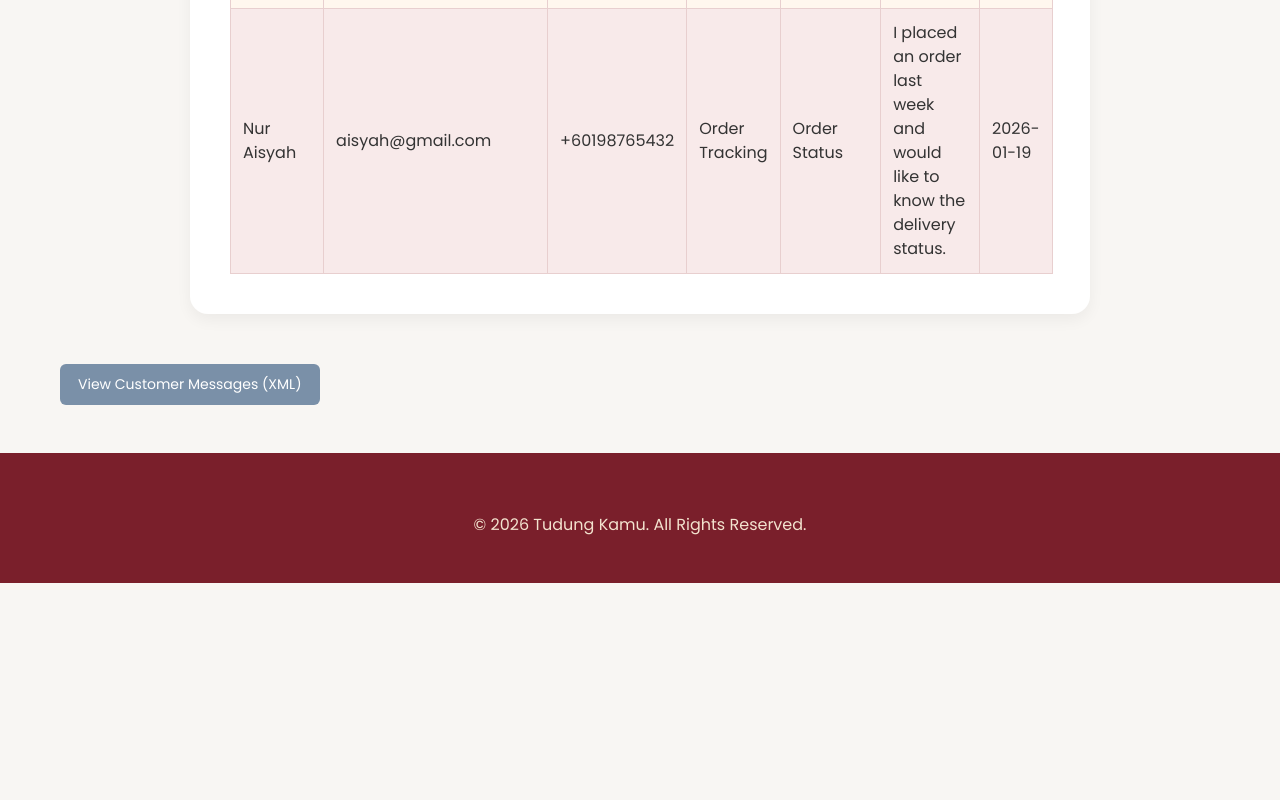
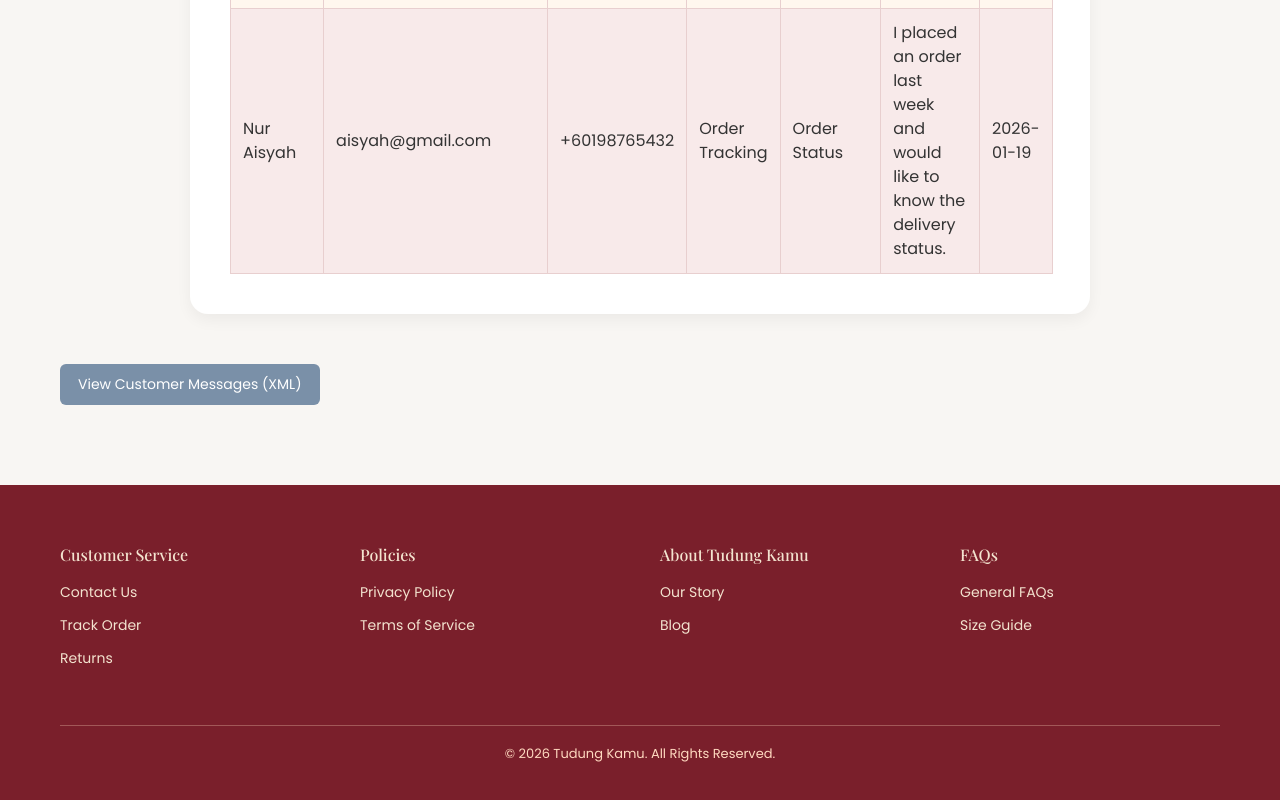
Before and after one commit to SHARIFAHSHADIAH/tudungkamu, a plain HTML site: page contact.html in a window 1280 px wide. Shown: the part 1817-2617 px from the top of the page. Before the commit the page ends 2416 px from the top, so only its background shows below. Drawn offline with nearby package versions, Linux system fonts and the light colour scheme.

Commit message:
update html file

```diff
--- a/contact.html
+++ b/contact.html
@@ -181,9 +181,45 @@
 
 </div>
 
-<footer class="text-center mt-5 mb-3">
-    <p>&copy; 2026 Tudung Kamu. All Rights Reserved.</p>
+<footer>
+    <div class="container footer-container">
+        <div class="footer-top">
+            <div class="footer-col">
+                <h5>Customer Service</h5>
+                <ul>
+                    <li><a href="contact.html">Contact Us</a></li>
+                    <li><a href="#">Track Order</a></li>
+                    <li><a href="#">Returns</a></li>
+                </ul>
+            </div>
+            <div class="footer-col">
+                <h5>Policies</h5>
+                <ul>
+                    <li><a href="#">Privacy Policy</a></li>
+                    <li><a href="#">Terms of Service</a></li>
+                </ul>
+            </div>
+            <div class="footer-col">
+                <h5>About Tudung Kamu</h5>
+                <ul>
+                    <li><a href="about.html">Our Story</a></li>
+                    <li><a href="#">Blog</a></li>
+                </ul>
+            </div>
+            <div class="footer-col">
+                <h5>FAQs</h5>
+                <ul>
+                    <li><a href="#">General FAQs</a></li>
+                    <li><a href="#">Size Guide</a></li>
+                </ul>
+            </div>
+        </div>
+        <div class="footer-bottom">
+            <p>&copy; 2026 Tudung Kamu. All Rights Reserved.</p>
+        </div>
+    </div>
 </footer>
+
 
 <script>
 fetch("contact.xml")
```
